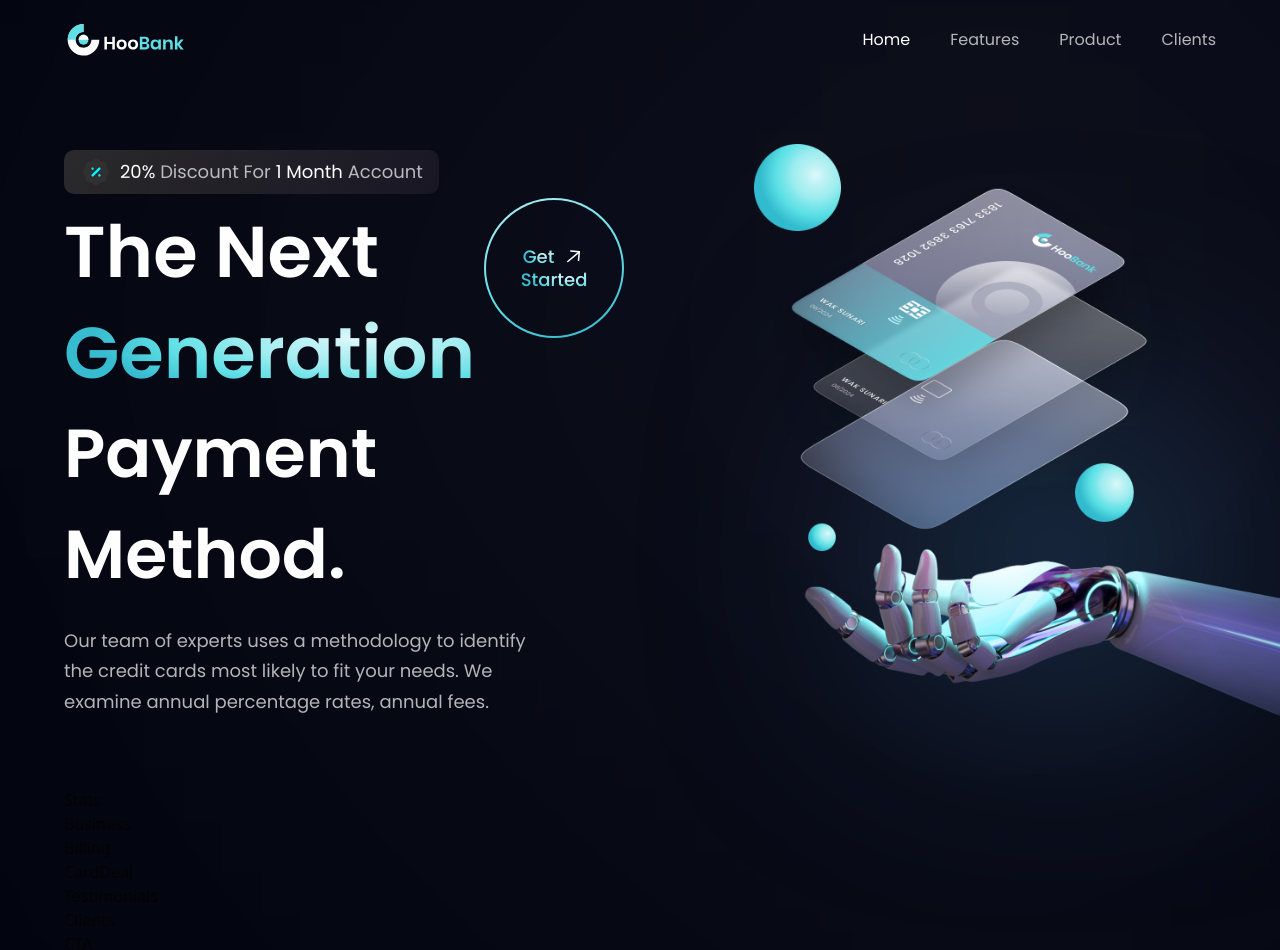
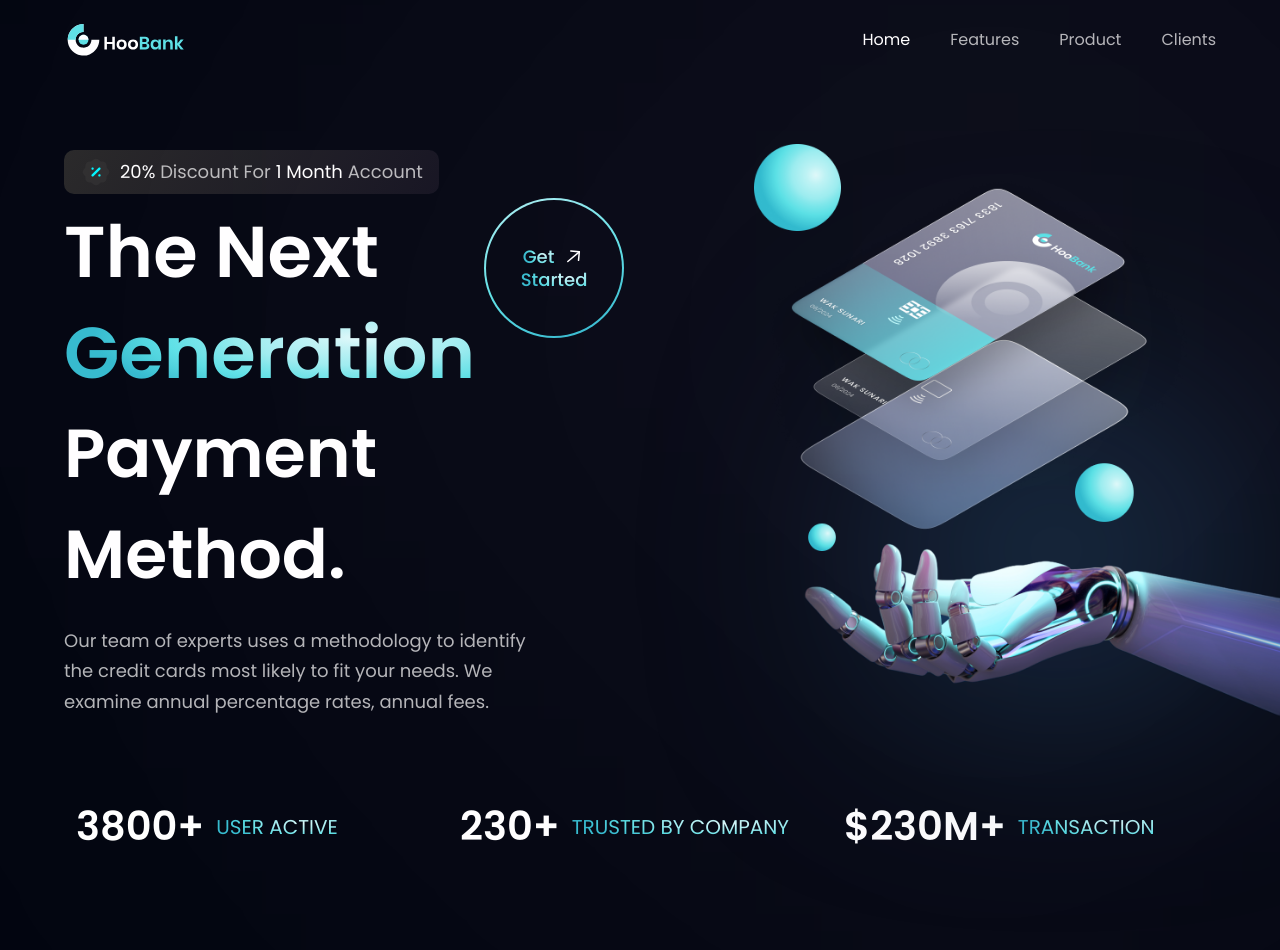
Before and after one commit to dhrumishah/bankApp, a React (Vite) app: page / in a window 1280 px wide. Shown: the top 950 px of the page. Built offline with nearby package versions, Linux system fonts and the light colour scheme.

Commit message:
added stats

```diff
--- a/src/components/Stats.jsx
+++ b/src/components/Stats.jsx
@@ -1,7 +1,28 @@
+import { stats } from "../constants";
+import styles from "../style";
+
 import React from "react";
 
 const Stats = () => {
-  return <div>Stats</div>;
+  return (
+    <section
+      className={`${styles.flexCenter} flex-row flex-wrap sm:mb-20 mb-6`}
+    >
+      {stats.map((stat) => (
+        <div
+          key={stat.id}
+          className={`flex-1 flex justify-start items-center flex-row m-3`}
+        >
+          <h4 className="font-poppins font-semibold xs:text-[40px] text-[30px] xs:leading-[53px] leading-[43px] text-white">
+            {stat.value}
+          </h4>
+          <p className="font-poppins font-normal xs:text-[20px] text-[15px] xs:leading-[26px] leading-[21px] text-gradient uppercase ml-3">
+            {stat.title}
+          </p>
+        </div>
+      ))}
+    </section>
+  );
 };
 
 export default Stats;
```
